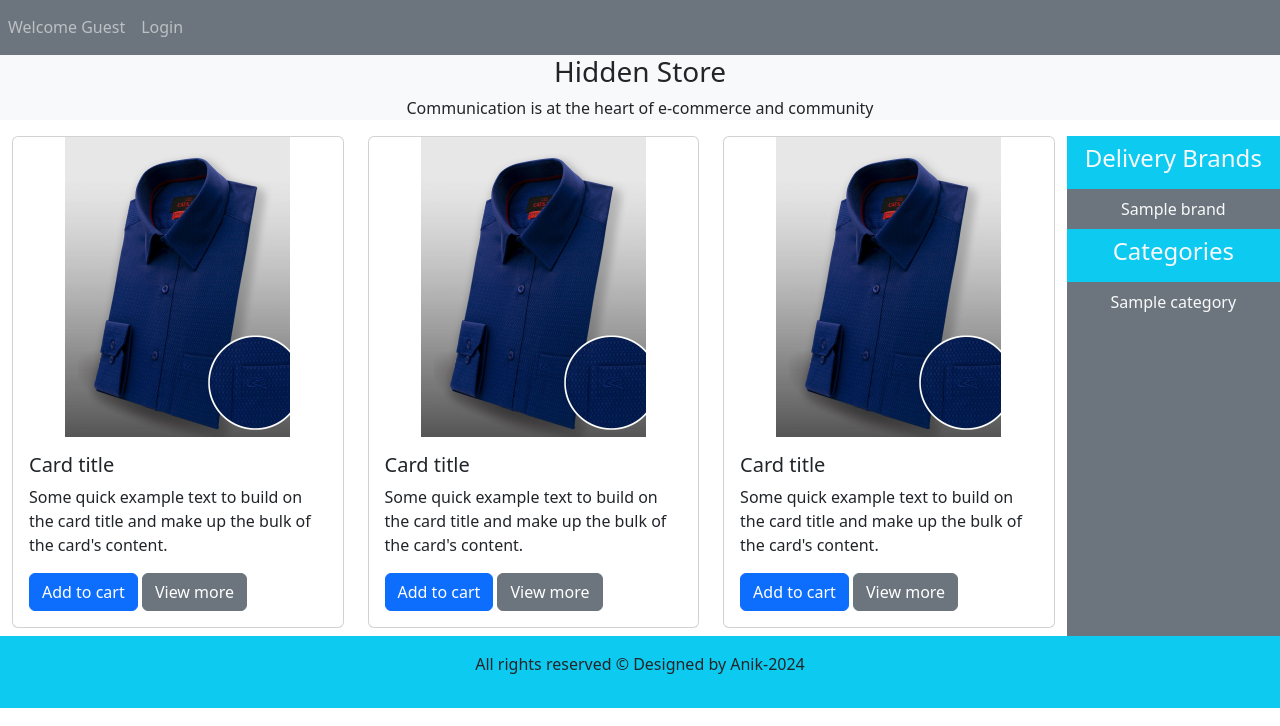
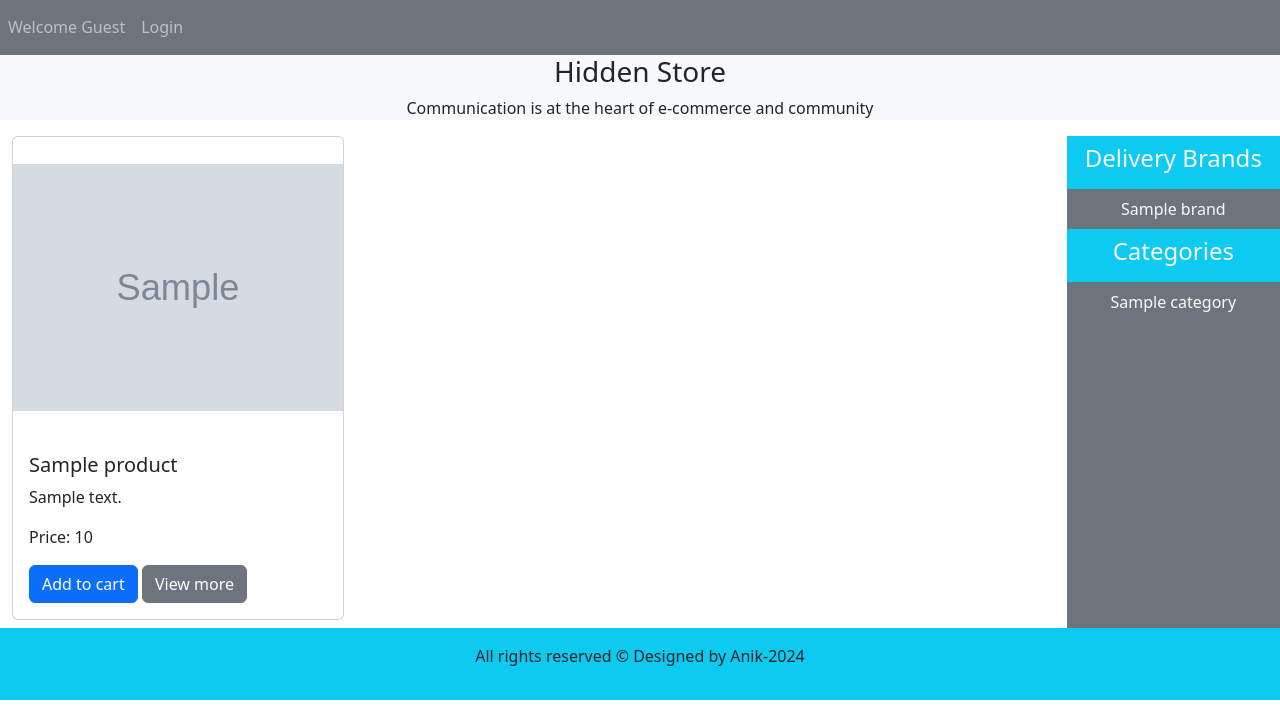
Before and after one commit to Anik0047/learning-php-from-a-project-, a PHP site: page /index.php in a window 1280 px wide. Shown: the part 74-800 px from the top of the page. Run offline with PHP 8.4, Linux system fonts and the light colour scheme; tables that the repository leaves empty or names only in its code hold one stand-in row (values such as "Sample post"); grey boxes marked "Sample" are stand-in pictures.

Commit message:
display product in the home page

```diff
--- a/index.php
+++ b/index.php
@@ -81,41 +81,45 @@ include('includes/connect.php');
                 <!-- Products -->
                 <div class="col-md-10">
                     <div class="row">
-                        <div class="col-md-4 mb-2">
-                            <div class="card">
-                                <img class="card-img-top" src="./image/section-4/shirt-blue-1.jpg" alt="...">
-                                <div class="card-body">
-                                    <h5 class="card-title">Card title</h5>
-                                    <p class="card-text">Some quick example text to build on the card title and make up the bulk of the card's content.</p>
-                                    <a href="#" class="btn btn-primary">Add to cart</a>
-                                    <a href="#" class="btn btn-secondary">View more</a>
-                                </div>
-                            </div>
-                        </div>
-                        <div class="col-md-4 mb-2">
-                            <div class="card">
-                                <img class="card-img-top" src="./image/section-4/shirt-blue-1.jpg" alt="...">
-                                <div class="card-body">
-                                    <h5 class="card-title">Card title</h5>
-                                    <p class="card-text">Some quick example text to build on the card title and make up the bulk of the card's content.</p>
-                                    <a href="#" class="btn btn-primary">Add to cart</a>
-                                    <a href="#" class="btn btn-secondary">View more</a>
-                                </div>
-                            </div>
-                        </div>
-                        <div class="col-md-4 mb-2">
-                            <div class="card">
-                                <img class="card-img-top" src="./image/section-4/shirt-blue-1.jpg" alt="...">
-                                <div class="card-body">
-                                    <h5 class="card-title">Card title</h5>
-                                    <p class="card-text">Some quick example text to build on the card title and make up the bulk of the card's content.</p>
-                                    <a href="#" class="btn btn-primary">Add to cart</a>
-                                    <a href="#" class="btn btn-secondary">View more</a>
-                                </div>
-                            </div>
-                        </div>
+                        <!-- fetching products from database -->
+                        <?php
+                        // Select 9 random products from the 'products' table
+                        $select_query = "SELECT * FROM `products` ORDER BY RAND() LIMIT 0,9";
+
+                        // Execute the query using mysqli_query and store the result in $result_query
+                        $result_query = mysqli_query($con, $select_query);
+
+                        // Loop through each row in the result set
+                        while ($row = mysqli_fetch_assoc($result_query)) {
+                            // Retrieve product details from the current row
+                            $product_id = $row['product_id'];
+                            $product_title = $row['product_title'];
+                            $product_description = $row['product_description'];
+                            $product_image1 = $row['product_image1'];
+                            $product_price = $row['product_price'];
+                            $category_id = $row['category_id'];
+                            $brand_id = $row['brand_id'];
+
+                            // Output HTML for each product with retrieved details
+                            echo "<div class='col-md-4 mb-2'>
+                                    <div class='card'>
+                                        <img class='card-img-top' src='./Admin-Area/Product Images/$product_image1' alt='...'>
+                                        <div class='card-body'>
+                                            <h5 class='card-title'>$product_title</h5>
+                                            <p class='card-text'>$product_description</p>
+                                            <p class='card-text'>Price: $product_price</p>
+                                            <a href='#' class='btn btn-primary'>Add to cart</a>
+                                            <a href='#' class='btn btn-secondary'>View more</a>
+                                        </div>
+                                    </div>
+                                </div>";
+                        }
+                        ?>
+
                     </div>
                 </div>
+
+
                 <!-- side nav -->
                 <div class="col-md-2 p-0 bg-secondary">
 
```
Also changed, not shown: Admin-Area/Product Images/t-black-1.jpg (added), Admin-Area/Product Images/t-black-2.jpg (added), Admin-Area/Product Images/t-white-1.jpg (added), Admin-Area/Product Images/t-white-2.jpg (added).
